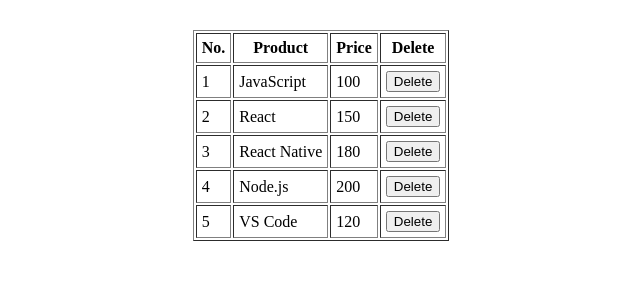
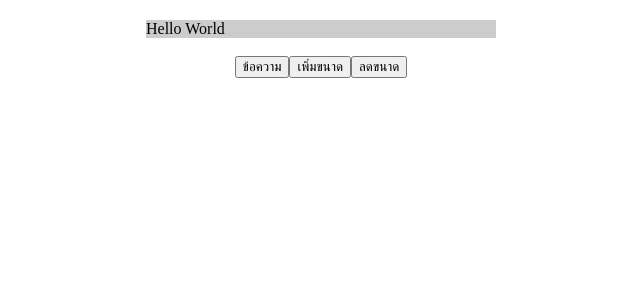
Before and after one commit to midst2/github-desktop-project, a React (Create React App) app: page / in a window 1280 px wide. Shown: the top 300 px of the page, without its empty margins (319-959 px from the left). Built offline with nearby package versions, Linux system fonts and the light colour scheme.

Commit message:
State Func

```diff
--- a/src/App.js
+++ b/src/App.js
@@ -1,9 +1,9 @@
 import React from "react";
-import RefsArray from "./refs/refs-array";
+import StateFunc from "./state-func";
 
 function App() {
   return <>
-    <RefsArray></RefsArray>
+    <StateFunc></StateFunc>
   </>
 }
 
--- /dev/null
+++ b/src/state-func.js
@@ -0,0 +1,39 @@
+import React, { useState } from 'react'
+
+const StateFunc = () => {
+    let [text, setText] = useState('Hello World')
+    let [size, setSize] = useState(16)
+
+    const onClickSetText = () => {
+        let t = prompt("กำหนดข้อความ")
+        if (t) {
+            setText(t)
+        }
+    }
+
+    const onClickZoomIn = () => {
+        let newSize = size + 1
+        setSize(newSize)
+    }
+
+    let msgBoxStyle = {
+        display: 'inline-block',
+        width: 350,
+        fontSize: size,
+        backgroundColor: '#ccc',
+        padding: '5',
+        textAlign: 'left'
+    }
+    return (
+        <>
+        <div style={{textAlign : "center", marginTop : 20}}>
+            <div style={msgBoxStyle}>{text}</div><br/><br/>
+            <button onClick={onClickSetText}>ข้อความ</button>
+            <button onClick={onClickZoomIn}>เพิ่มขนาด</button>
+            <button onClick={() => setSize(size - 1)}>ลดขนาด</button>
+        </div>
+        </>
+    )
+}
+
+export default StateFunc
```
